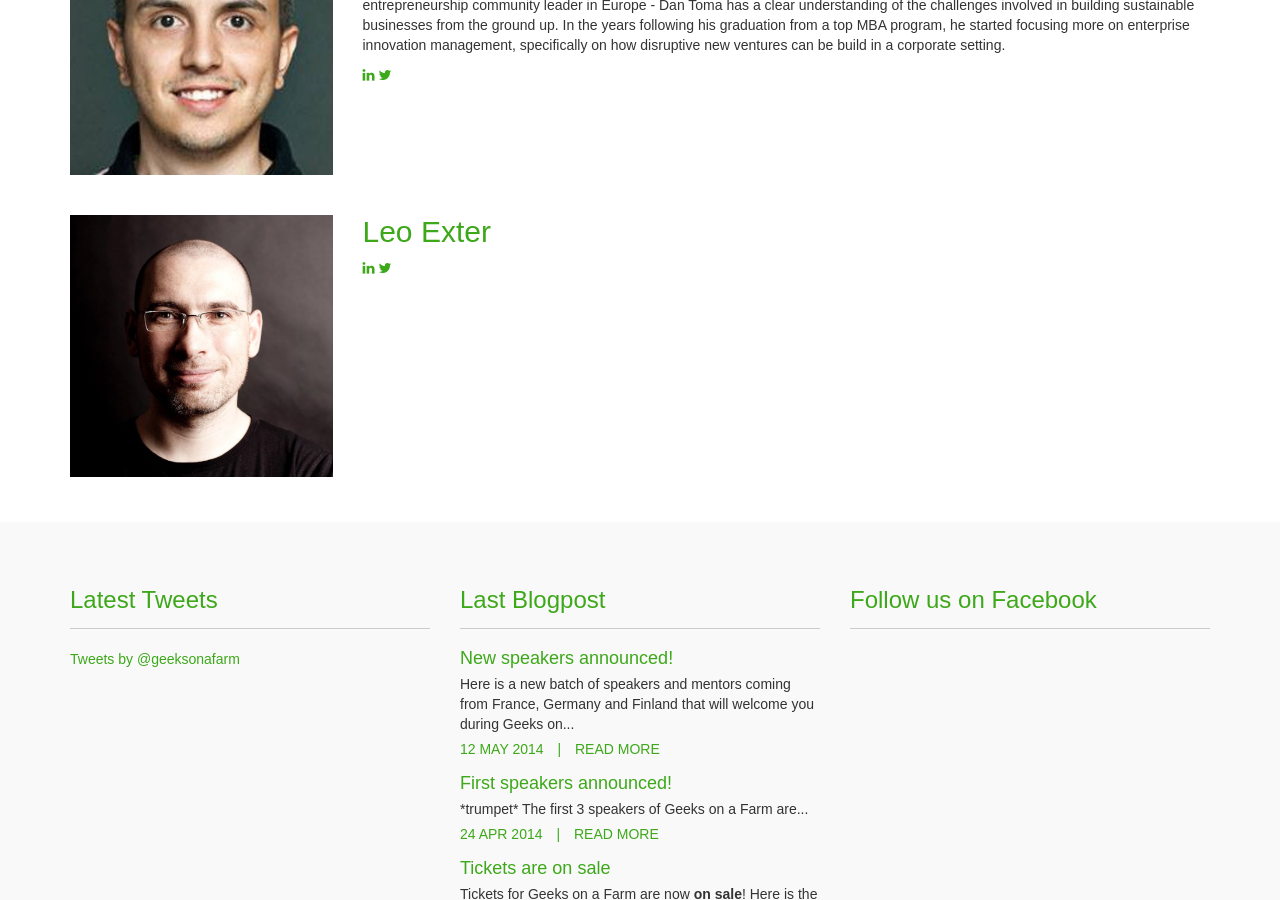
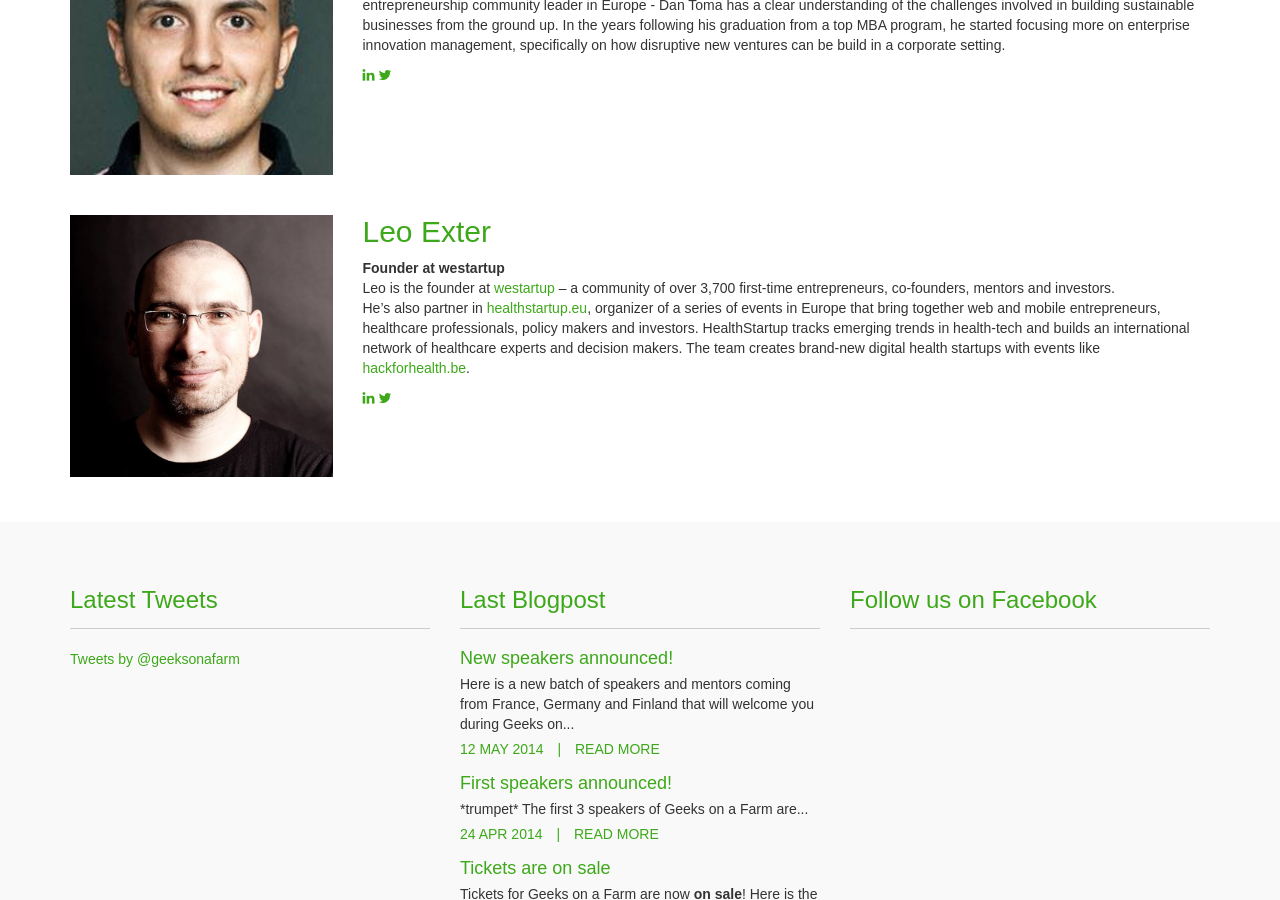
Before and after one commit to brakotozafy/geeksonafarm, a Jekyll site: the page built from speakers.html, in a window 1280 px wide and 900 px high, scrolled down 3450 px. Built offline with Jekyll 4.4.1, drawn with Linux system fonts in a browser that asks for light colours; nearby versions of some CDN libraries; some web fonts are replaced; Markdown is read by kramdown in place of the engine named in the settings; comment, search, counter and statistics services are not loaded.

Commit message:
Leo Exter bio

```diff
--- a/speakers.html
+++ b/speakers.html
@@ -220,8 +220,11 @@ body_class: speakers
       </div>
       <div class="col-md-9">
         <h2>Leo Exter</h2>
-        <strong></strong>
+        <strong>Founder at westartup</strong>
         <p>
+          Leo is the founder at <a href="http://westartup.eu">westartup</a> – a community of over 3,700 first-time entrepreneurs, co-founders, mentors and investors.
+          <br/>
+          He’s also partner in <a href="http://healthstartup.eu">healthstartup.eu</a>, organizer of a series of events in Europe that bring together web and mobile entrepreneurs, healthcare professionals, policy makers and investors. HealthStartup tracks emerging trends in health-tech and builds an international network of healthcare experts and decision makers. The team creates brand-new digital health startups with events like <a href="http://hackforhealth.be">hackforhealth.be</a>.
         </p>
         <ul class="list-inline">
           <li>
```
